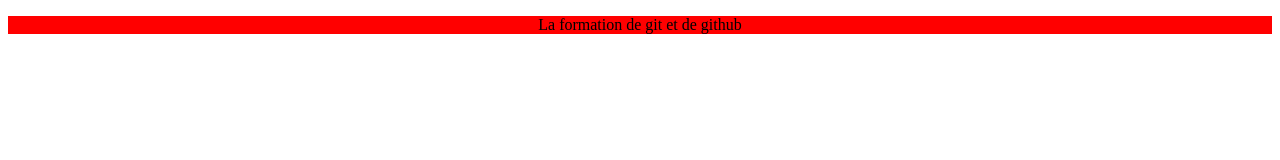
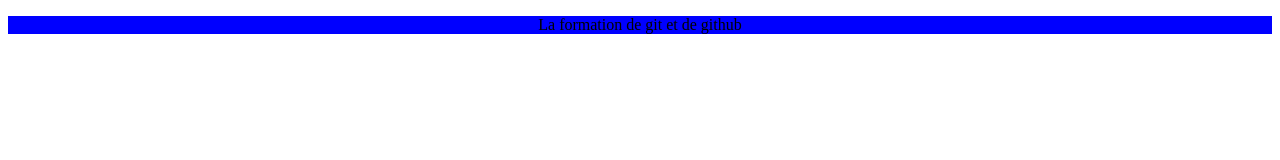
Before and after one commit to boobacool/Debut-formation-git, a plain HTML site: page index.html in a window 1280 px wide. Drawn offline with Linux system fonts and the light colour scheme.

Commit message:
changement de couleur en bleu

```diff
--- a/index.html
+++ b/index.html
@@ -4,6 +4,6 @@
 	<title>La première page</title>
 </head>
 <body>
-<p style="background-color:red; text-align: center;">La formation de git et de github</p>
+<p style="background-color:blue; text-align: center;">La formation de git et de github</p>
 </body>
 </html>
```
